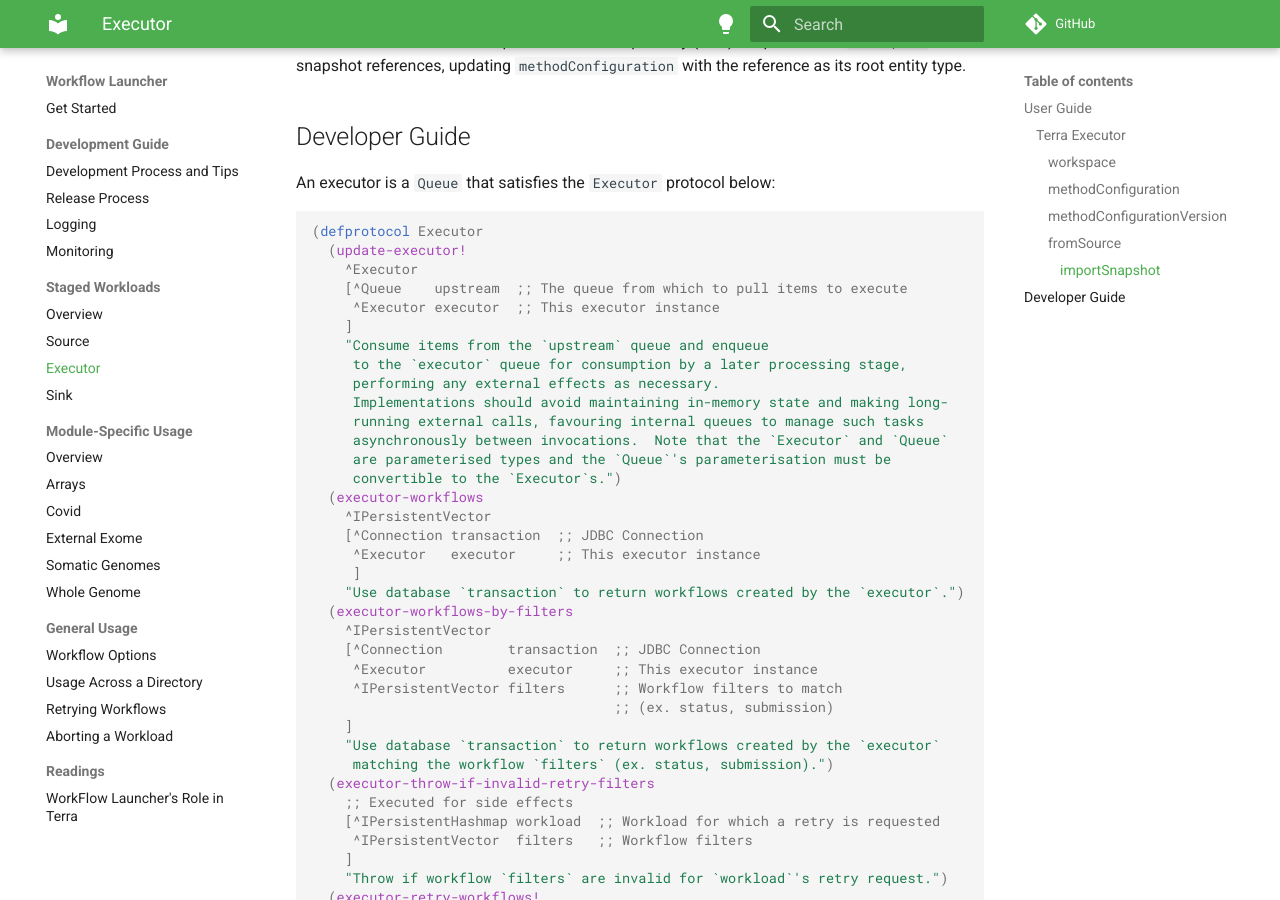
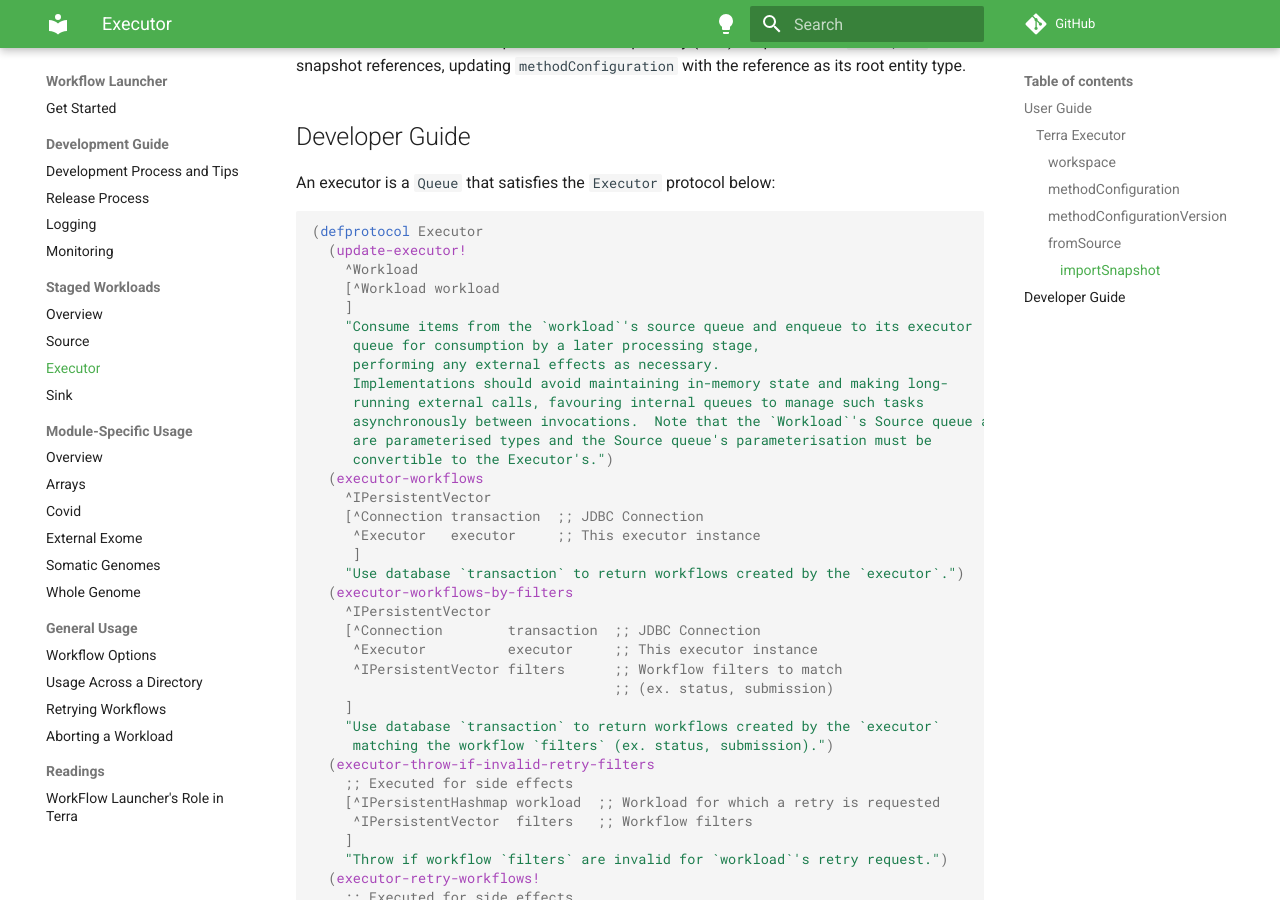
Before and after one commit to broadinstitute/wfl, an MkDocs documentation site: the page built from docs/md/executor.md, in a window 1280 px wide and 900 px high, scrolled down 3543 px. Built offline with MkDocs 1.6.1 and Material for MkDocs 9.7.7, drawn with Linux system fonts in a browser that asks for light colours; comment, search, counter and statistics services are not loaded.

````diff
--- a/docs/md/executor.md
+++ b/docs/md/executor.md
@@ -121,18 +121,17 @@
 ```clojure
 (defprotocol Executor
   (update-executor!
-    ^Executor
-    [^Queue    upstream  ;; The queue from which to pull items to execute
-     ^Executor executor  ;; This executor instance
+    ^Workload
+    [^Workload workload
     ]
-    "Consume items from the `upstream` queue and enqueue
-     to the `executor` queue for consumption by a later processing stage,
+    "Consume items from the `workload`'s source queue and enqueue to its executor
+     queue for consumption by a later processing stage,
      performing any external effects as necessary.
      Implementations should avoid maintaining in-memory state and making long-
      running external calls, favouring internal queues to manage such tasks
-     asynchronously between invocations.  Note that the `Executor` and `Queue`
-     are parameterised types and the `Queue`'s parameterisation must be
-     convertible to the `Executor`s.")
+     asynchronously between invocations.  Note that the `Workload`'s Source queue and Executor
+     are parameterised types and the Source queue's parameterisation must be
+     convertible to the Executor's.")
   (executor-workflows
     ^IPersistentVector
     [^Connection transaction  ;; JDBC Connection
````
Also changed, not shown: docs/md/sink.md (+7 -8 lines), docs/md/source.md (+3 -3 lines), 9 other files.
